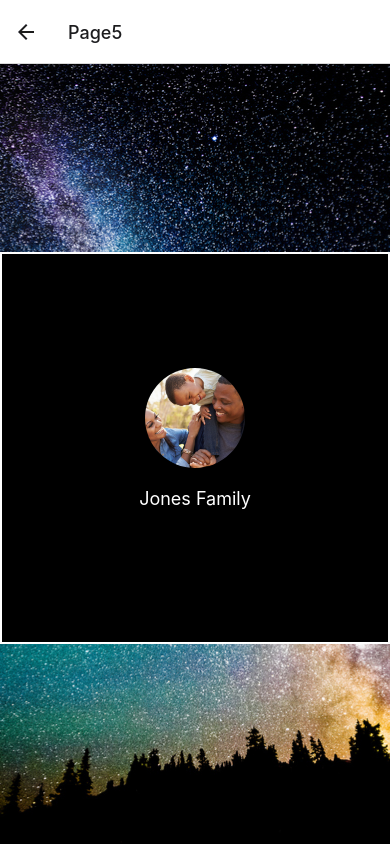
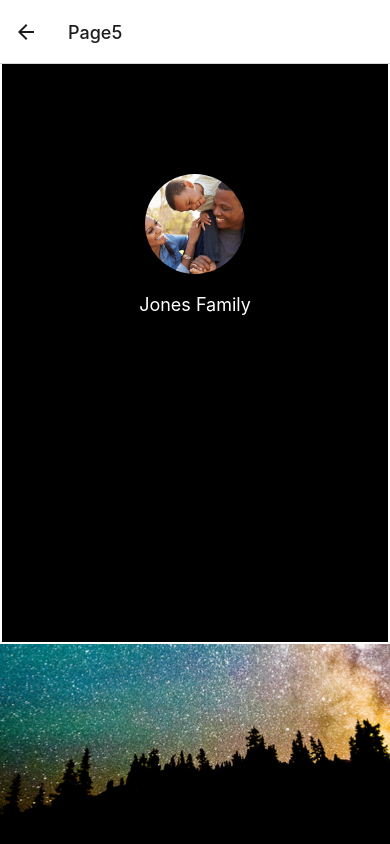
Before and after one commit to AATechCulture/Maroon-5ive, a React Native app: screen /Page5 in a window 390 px wide. Built offline with nearby package versions, Linux system fonts and the light colour scheme.

Commit message:
working next

```diff
--- a/screens/Page4.js
+++ b/screens/Page4.js
@@ -115,6 +115,7 @@ export default class Page4 extends Component {
 constructor(props) {
   super(props);
   const selectedLeftSeats = this.selectSeats();
+  navigation = this.props.route.params.navigation;
   // const {seatsToOccupy }= this.props.params
   // console.log(seatsToOccupy)
   this.state = {
--- a/screens/Page5.js
+++ b/screens/Page5.js
@@ -6,7 +6,7 @@ import EmailApi from "../api/EmailApi"
 const boxWidth = "auto"
 const boxHeight = 150
 
-export default function Page5({ navigation}) {
+export default function Page5() {
 
 
   //this is the on load function
@@ -23,13 +23,6 @@ export default function Page5({ navigation}) {
         source={require('../Images/sky.png')}
         style={background.backgroundImage}
       >
-        <View style={styles.startBody}>
-          <View style={styles.exclusiveText}>
-            <TouchableOpacity onPress={() => navigation.navigate('Page1')}>
-              <Text>Navigate to page 1</Text>
-            </TouchableOpacity>
-          </View>
-        </View>
         <View style={[
           styles2.centeredBox,
           { width: boxWidth, height: boxHeight }
```
